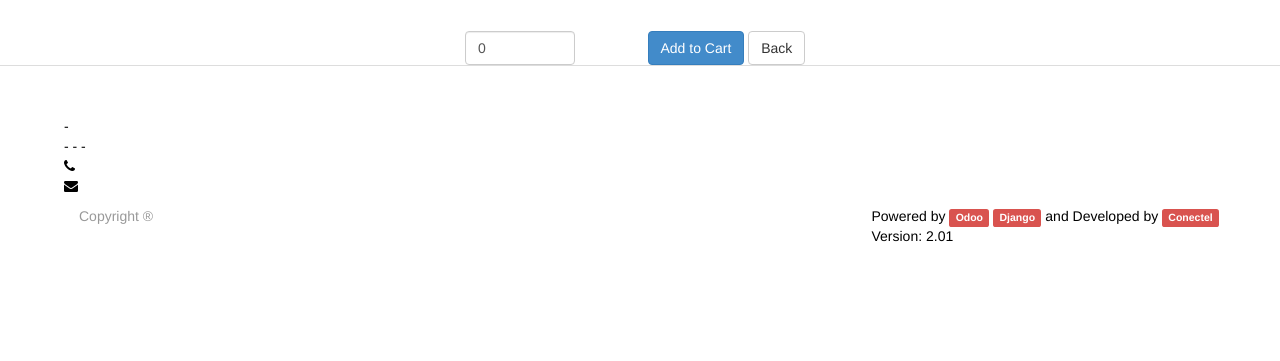
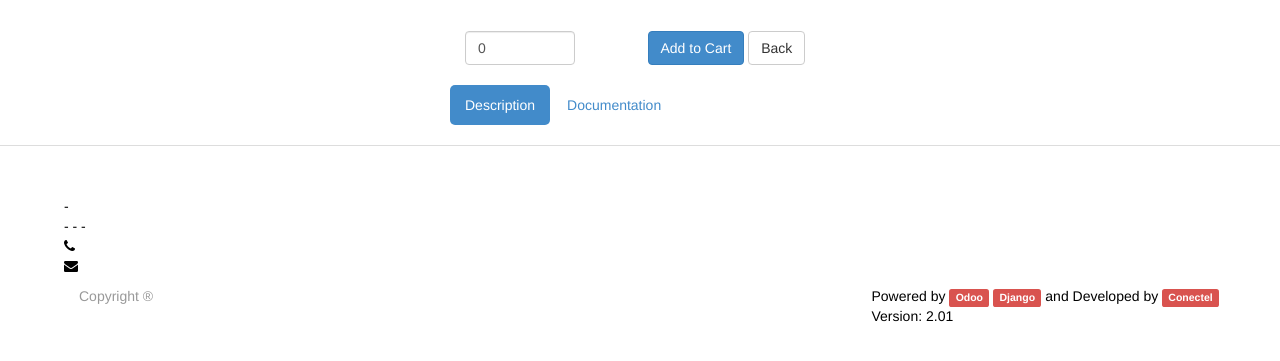
Before and after one commit to Conectel/django-ecommerce2sap, a Django app: template conectel/apps/core/templates/product-detail.html in a window 1280 px wide. Shown: the part 150-511 px from the top of the page. Run offline with Django 3.2, Linux system fonts and the light colour scheme; the template is opened without the code that fills it, so the values that code supplies are empty; some libraries are stand-ins or nearby versions.

Commit message:
[IMP] Improve product-detail.html [ Add justified nav for future features   ]

```diff
--- a/conectel/apps/core/templates/product-detail.html
+++ b/conectel/apps/core/templates/product-detail.html
@@ -56,6 +56,17 @@
 						            </div>
 					            </form>
 				            </div>
+                            <div>
+                                <h1>  </h1>
+                            </div>
+                            <div>
+                                <ul class="nav nav-pills">
+                                  <li class="active"><a href="#">Description</a></li>
+                                  <li><a href="#">Documentation</a></li>
+                                </ul>
+                            </div>
+                                <h1>  </h1>
+                                <h1>  </h1>
                     </div>
             </section>
 
```
